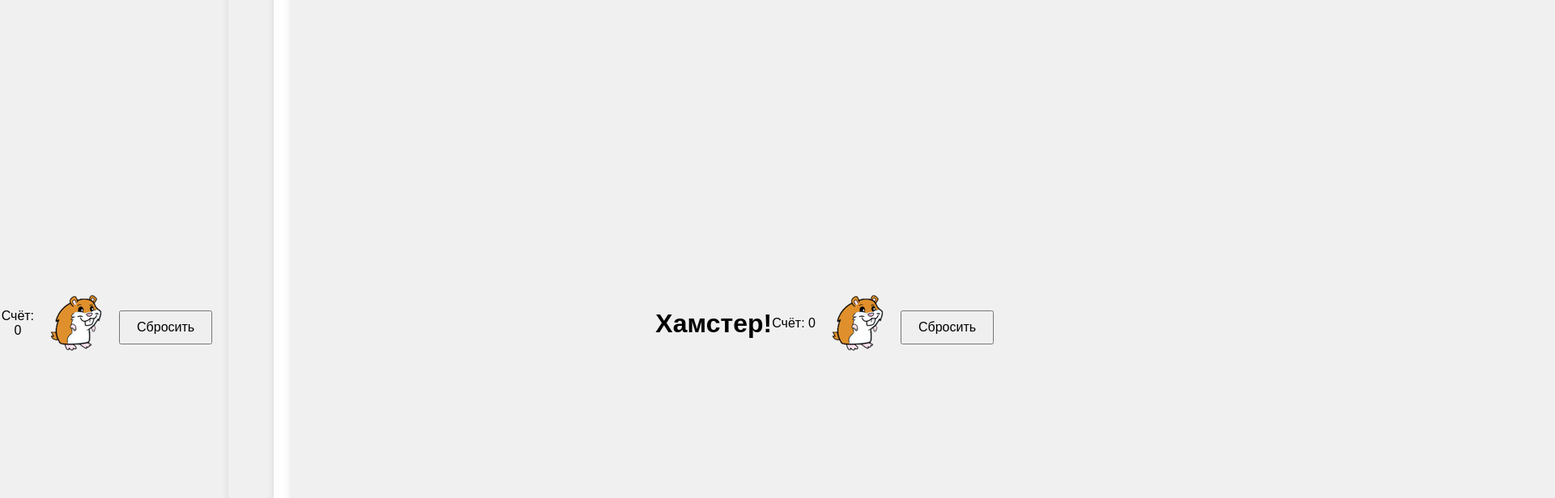
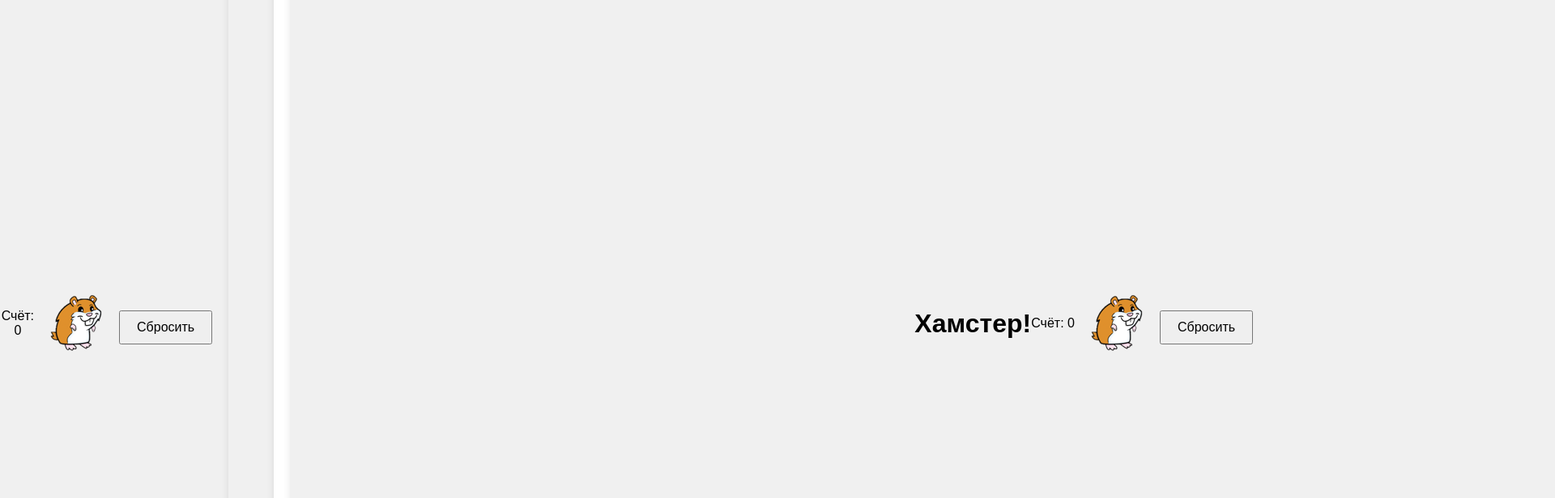
Before and after one commit to Misha45678/Page, a plain HTML site: page index.html in a window 1280 px wide. Shown: the top 616 px of the page at 81% size, 1920 px wide, since content can reach past the window. Drawn offline with Linux system fonts and the light colour scheme.

Commit message:
Add files via upload

```diff
--- a/index.html
+++ b/index.html
@@ -31,8 +31,8 @@
             overflow: hidden; /* Обрезаем лишние рамки */
         }
         .container {
-            width: 100vw; /* Полная ширина окна */
-            height: 100vh; /* Полная высота окна */
+            width: 1920px; /* Полная ширина окна */
+            height: 1080px; /* Полная высота окна */
             background-color: #f0f0f0; /* Цвет фона */
             display: flex;
             justify-content: center;
```
